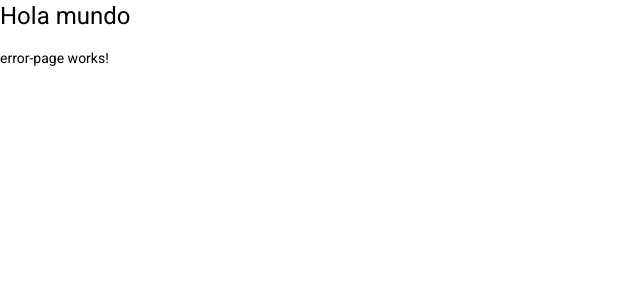
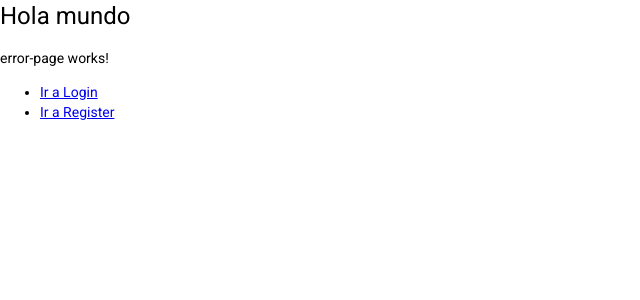
Before and after one commit to Chirinoxi/heroesApp, an Angular app: page /404 in a window 1280 px wide. Shown: the top 300 px of the page, without its empty margins (0-640 px from the left). Built offline with nearby package versions, Linux system fonts and the light colour scheme.

Commit message:
feat(auth): implementamos lazy load en rutas para el módulo auth.

```diff
--- a/src/app/app-routing.module.ts
+++ b/src/app/app-routing.module.ts
@@ -3,6 +3,10 @@ import { RouterModule, Routes } from '@angular/router';
 import { ErrorPageComponent } from './shared/error-page/error-page.component';
 
 const routes: Routes = [
+  {
+    path: 'auth',
+    loadChildren: () => import('./auth/auth.module').then( m => m.AuthModule),
+  },
   {
     path: '404',
     component: ErrorPageComponent,
--- a/src/app/shared/error-page/error-page.component.html
+++ b/src/app/shared/error-page/error-page.component.html
@@ -1 +1,10 @@
 <p>error-page works!</p>
+
+<ul>
+    <li>
+        <a routerLink="/auth/login"> Ir a Login </a>
+    </li>
+    <li>
+        <a routerLink="/auth/register"> Ir a Register </a>
+    </li>
+</ul>
```
Also changed, not shown: src/app/auth/auth-routing.module.ts (added, +31 -0 lines), src/app/auth/auth.module.ts (+4 -10 lines).
